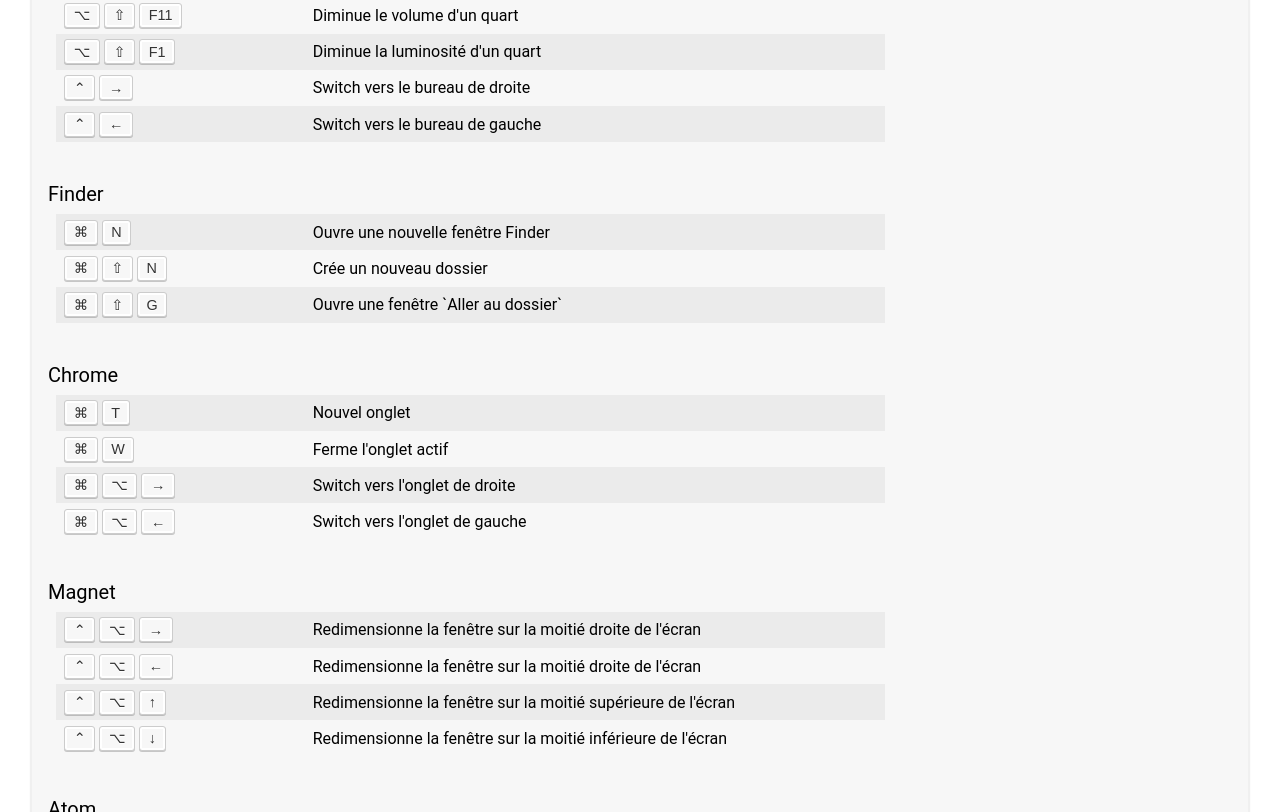
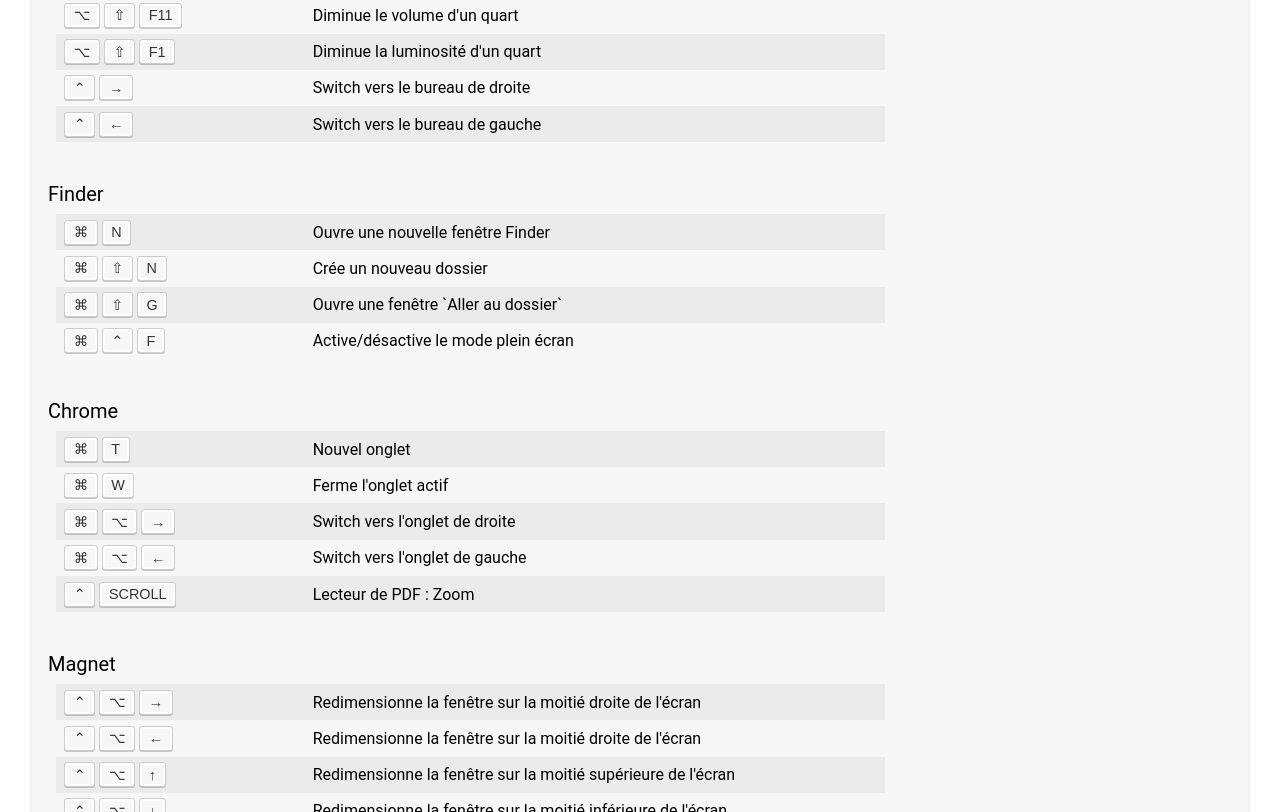
Before and after one commit to d0rianb/MacHelper, a website: page index.html in a window 1280 px wide. Shown: the part 551-1363 px from the top of the page. Drawn offline with nearby package versions, Linux system fonts and the light colour scheme.

Commit message:
Update project structure

```diff
--- a/ressources/articles/shortcuts.json
+++ b/ressources/articles/shortcuts.json
@@ -16,13 +16,18 @@
     "Finder": {
         "cmd-n": "Ouvre une nouvelle fenêtre Finder",
         "cmd-maj-n": "Crée un nouveau dossier",
-        "cmd-maj-g": "Ouvre une fenêtre `Aller au dossier`"
+        "cmd-maj-g": "Ouvre une fenêtre `Aller au dossier`",
+        "cmd-ctrl-f": "Active/désactive le mode plein écran"
     },
     "Chrome": {
         "cmd-t": "Nouvel onglet",
         "cmd-w": "Ferme l'onglet actif",
         "cmd-alt-rightArrow": "Switch vers l'onglet de droite",
-        "cmd-alt-leftArrow": "Switch vers l'onglet de gauche"
+        "cmd-alt-leftArrow": "Switch vers l'onglet de gauche",
+        "ctrl-scroll": "Lecteur de PDF : Zoom"
+    },
+    "Safari": {
+
     },
     "Magnet": {
         "ctrl-alt-rightArrow": "Redimensionne la fenêtre sur la moitié droite de l'écran",
--- a/src/main.js
+++ b/src/main.js
@@ -76,7 +76,7 @@
     methods: {
         generateArticles: async function() {
             let articles = []
-            await fetch('https://d0rianb.github.io/MacHelper/ressources/articles/shortcuts.json')
+            await fetch('./ressources/articles/shortcuts.json')
                 .then(data => data.json())
                 .then(json => {
                     for (let app in json) {
```
Also changed, not shown: package.json (+5 -5 lines), ressources/style/css/main.css (+37 -4 lines), 4 other files.
